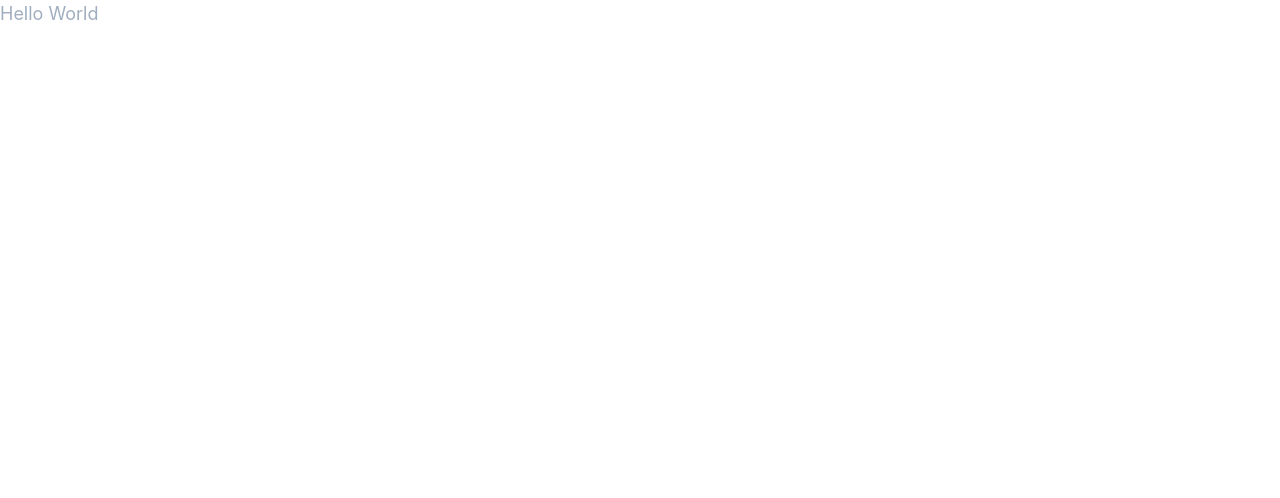
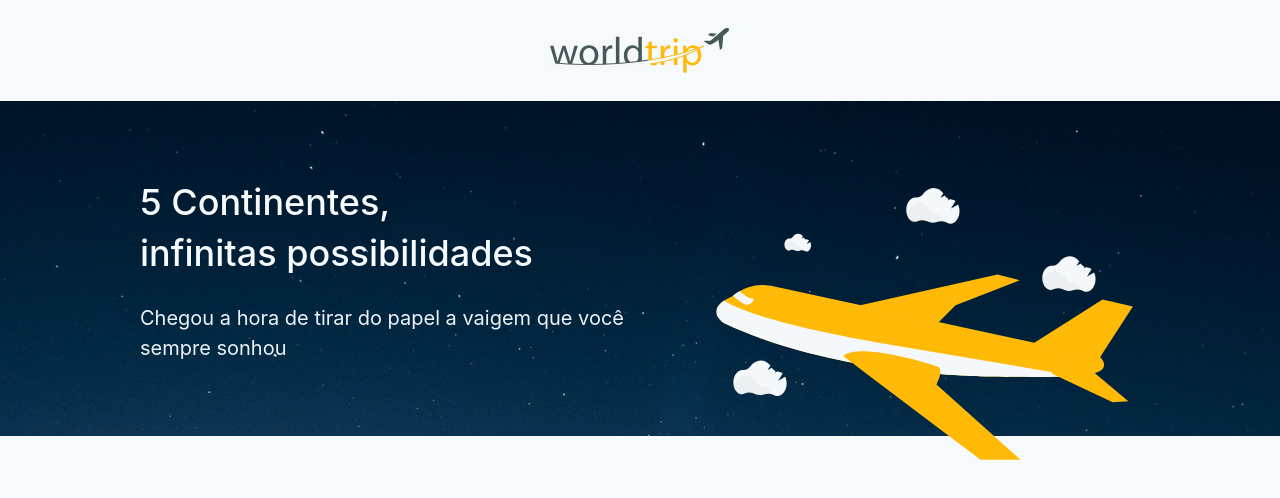
Before and after one commit to ngdevsousa/next-world-trip, a Next.js app: page / in a window 1280 px wide. Shown: the top 498 px of the page. Built offline with nearby package versions, Linux system fonts and the light colour scheme.

Commit message:
Add Banner component

```diff
--- /dev/null
+++ b/src/components/Banner/Banner.tsx
@@ -0,0 +1,45 @@
+import {
+  Box,
+  Flex,
+  Heading,
+  Image,
+  Spacer,
+  Stack,
+  Text
+} from "@chakra-ui/react";
+
+export function Banner() {
+  return (
+    <Box
+      bgImage="url('background.png')"
+      backgroundRepeat="no-repeat"
+      backgroundSize="cover"
+      w="100%"
+      minH={335}
+      maxH={335}
+      overflow="visible"
+    >
+      <Flex>
+        <Stack pl="140px">
+          <Heading pt="80px" fontWeight="medium" fontSize={36} maxWidth={640}>
+            5 Continentes,
+          </Heading>
+          <Heading fontWeight="medium" fontSize={36}>
+            infinitas possibilidades
+          </Heading>
+          <Text
+            pt="20px"
+            color="gray.100"
+            fontWeight="regular"
+            fontSize={20}
+            maxWidth={524}
+          >
+            Chegou a hora de tirar do papel a vaigem que você sempre sonhou
+          </Text>
+        </Stack>
+        <Spacer />
+        <Image src="airplane.svg" pt="76px" pr="140px" />
+      </Flex>
+    </Box>
+  );
+}
--- a/src/pages/index.tsx
+++ b/src/pages/index.tsx
@@ -1,5 +1,13 @@
-import { Text } from "@chakra-ui/react";
+import { Center, Flex, Image } from "@chakra-ui/react";
+import { Banner } from "../components/Banner/Banner";
 
 export default function Home() {
-  return <Text fontSize="lg">Hello World</Text>;
+  return (
+    <Flex w="100vw" h="100vh" flexDirection="column">
+      <Center pt="7" pb="7">
+        <Image src="logo.svg" w={180} h={45} />
+      </Center>
+      <Banner />
+    </Flex>
+  );
 }
--- a/src/styles/theme.ts
+++ b/src/styles/theme.ts
@@ -6,7 +6,7 @@ export const theme = extendTheme({
       yellow: {
         "900": "#FFBA08"
       },
-      grey: {
+      gray: {
         "400": "#47585B",
         "200": "#999999",
         "100": "#DADADA",
@@ -19,8 +19,8 @@ export const theme = extendTheme({
     },
     global: {
       body: {
-        bg: "grey.50",
-        color: "gray.400"
+        bg: "gray.50",
+        color: "gray.50"
       }
     }
   }
```
Also changed, not shown: public/background.png (added), 1 other file (tests, documents, lock files or other folders).
